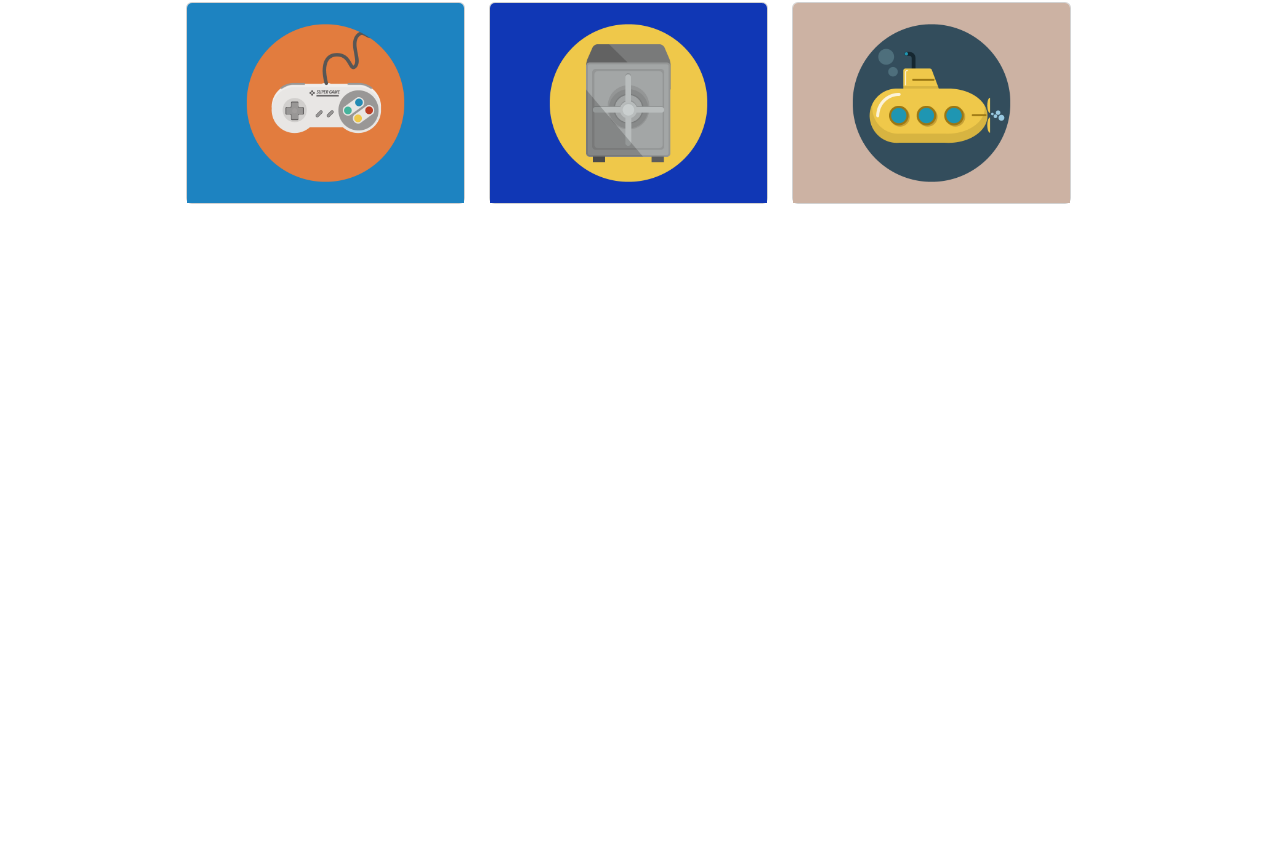
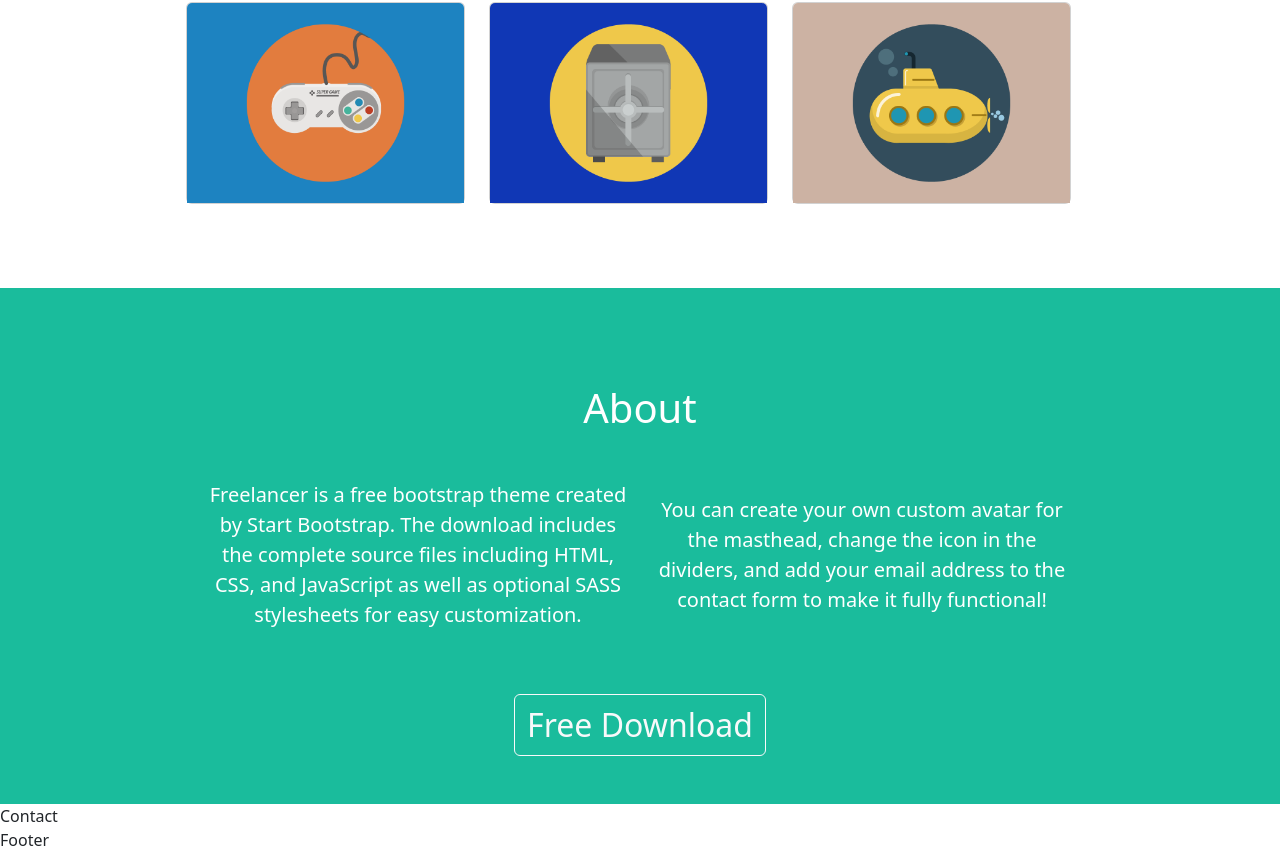
Before and after one commit to s12217916-eng/Api-Project, a React (Vite) app: page / in a window 1280 px wide. Shown: the part 1169-2021 px from the top of the page. Before the commit the page ends 1501 px from the top, so only its background shows below. Built offline with nearby package versions, Linux system fonts and the light colour scheme.

Commit message:
add About with responsive

```diff
--- a/src/App.jsx
+++ b/src/App.jsx
@@ -17,7 +17,9 @@ function App() {
    <Navbar1/>
    <Hero/>
 <Portfolio/>
-
+<About/>
+<Contact/>
+<Footer/>
 
 
 
--- a/src/assets/About/About.jsx
+++ b/src/assets/About/About.jsx
@@ -1,7 +1,23 @@
 import React from 'react'
-
+import styles from './About.module.css'
 export default function About() {
   return (
-    <div>About</div>
+    <div className={`${styles['About-color']} About-color text-center p-5`}>
+      <h1 className='text-white fs-1 mt-5 mb-5'>About</h1>
+      <div className='container-fluid w-75 mt-4 mb-5 d-flex align-items-center gap-4 justify-content-start justify-content-center'>
+<p className='text-white fs-5 w-50'>Freelancer is a free bootstrap theme created by Start Bootstrap. The download includes the complete source files including HTML, CSS, and JavaScript as well as optional SASS stylesheets for easy customization.</p>
+<p className='text-white fs-5 w-50'>You can create your own custom avatar for the masthead, change the icon in the dividers, and add your email address to the contact form to make it fully functional!</p>
+
+      </div>
+
+<button type="button" className="btn btn-outline-light fs-2">Free Download</button>
+
+
+
+
+
+
+
+    </div>
   )
 }
--- a/src/assets/About/About.module.css
+++ b/src/assets/About/About.module.css
@@ -0,0 +1,3 @@
+.About-color{
+    background-color: #1abc9c;
+}
--- a/src/assets/Portfolio/Portfolio.jsx
+++ b/src/assets/Portfolio/Portfolio.jsx
@@ -8,7 +8,7 @@ import img5 from '../image/5.png'
 import img6 from '../image/6.png'
 export default function Portfolio() {
   return (
-    <div className={`${styles['main-Color']} text-center mt-5 py-4 mb-5`} >
+    <div className={`${styles['main-Color']} text-center mt-5 py-4 mb-1`} >
       <h2 className={`${styles['main-Color']} text-center fs-1`}>Portfolio</h2>
       <div className=''>
         <div className='d-flex justify-content-center align-items-center flex-wrap w-100 container g-4 py-2'>
```
